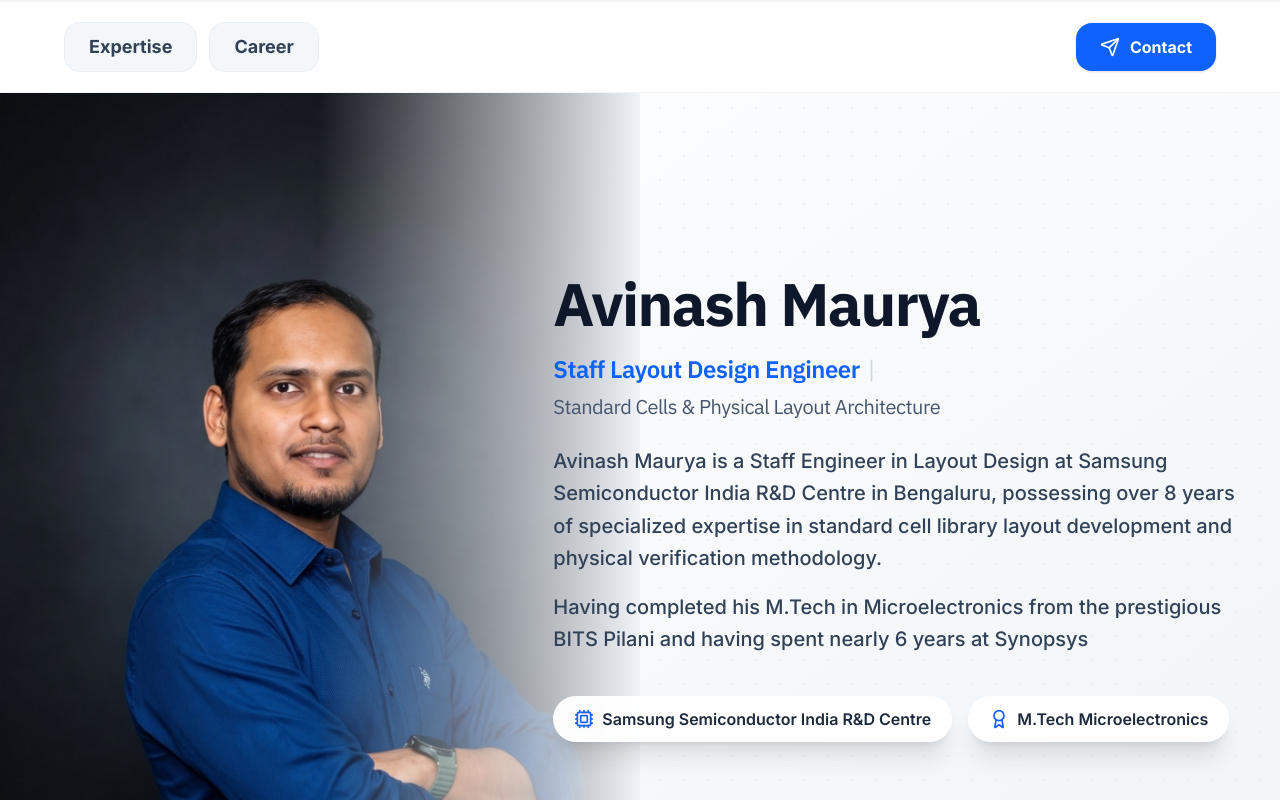
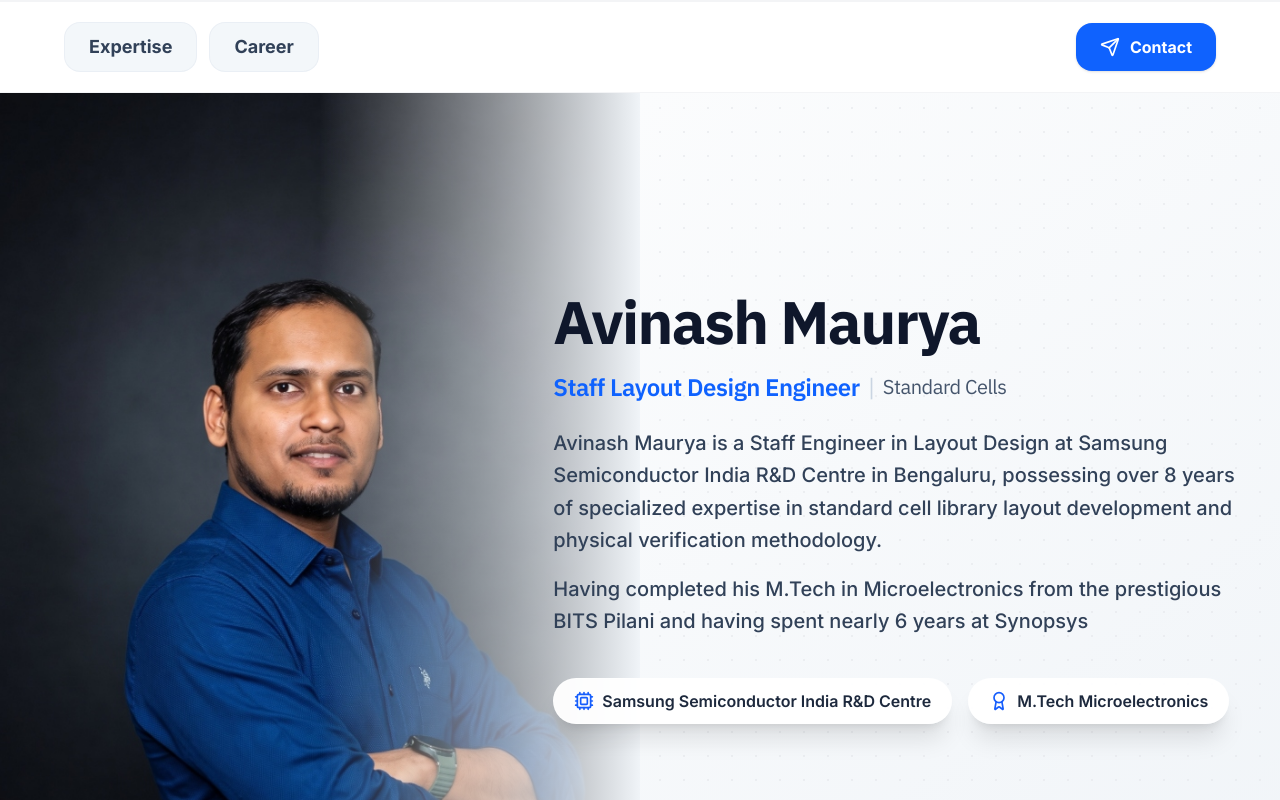
Before and after one commit to atendra11maurya/chia_and_wifi, a React (Vite) app: page / in a window 1280 px wide. Shown: the top 800 px of the page. Built offline with nearby package versions, Linux system fonts and the light colour scheme.

Commit message:
Change Hero subtitle to Standard Cells

```diff
--- a/src/components/Hero.tsx
+++ b/src/components/Hero.tsx
@@ -69,7 +69,7 @@ export const Hero: React.FC<HeroProps> = ({ onOpenContact }) => {
               <h2 className="font-heading text-[18px] md:text-2xl font-semibold text-[#0F62FE] mb-6 flex flex-wrap items-center justify-center lg:justify-start gap-2">
                 <span>{PERSONAL_INFO.title}</span>
                 <span className="text-slate-300 font-normal hidden md:inline">|</span>
-                <span className="text-slate-600 font-normal text-base md:text-xl hidden md:inline">Standard Cells & Physical Layout Architecture</span>
+                <span className="text-slate-600 font-normal text-base md:text-xl hidden md:inline">Standard Cells</span>
               </h2>
 
               {/* Core Value Proposition Paragraph */}
```
